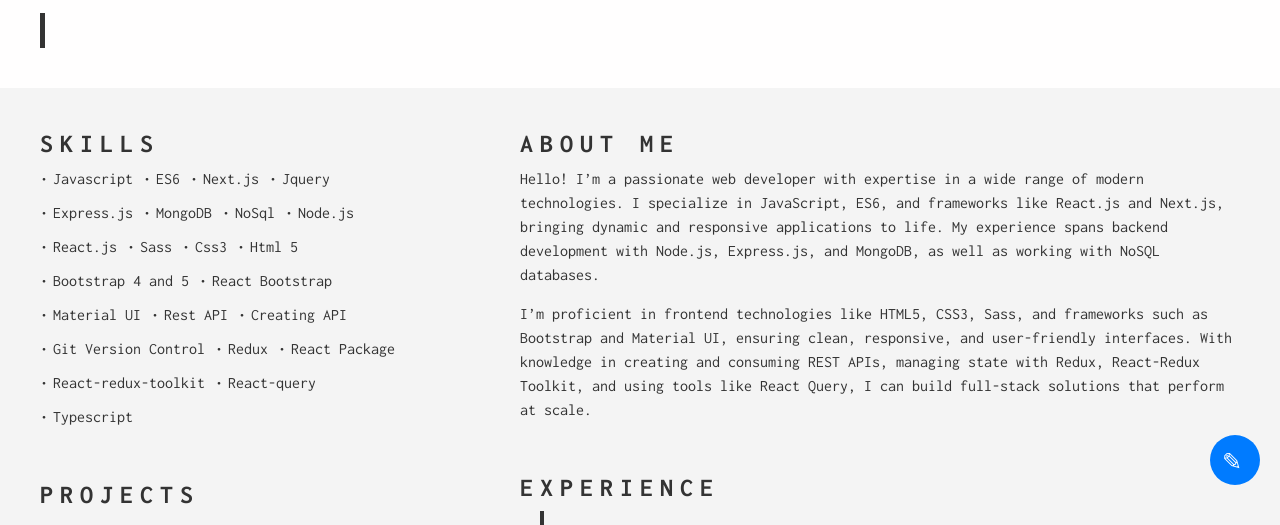
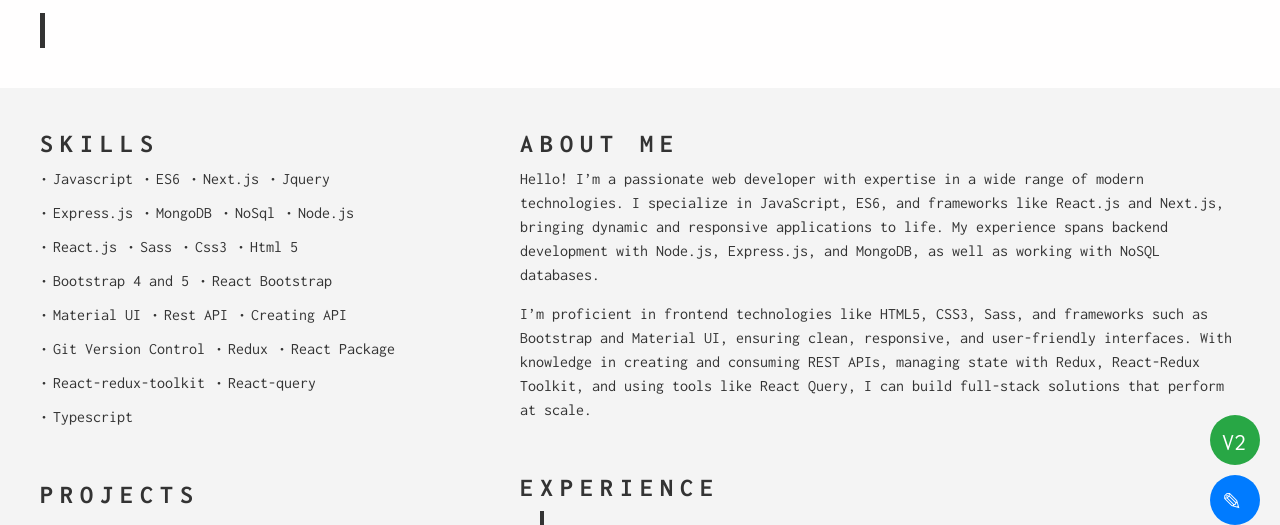
Before and after one commit to lamji/Portfolio, a plain HTML site: page index.html in a window 1280 px wide. Shown: the part 235-760 px from the top of the page. Drawn offline with nearby package versions, Linux system fonts and the light colour scheme.

Commit message:
Update index.html

```diff
--- a/index.html
+++ b/index.html
@@ -246,11 +246,26 @@
 
         .edit-icon {
             position: fixed;
-            bottom: 80px;
+            bottom: 40px;
             right: 20px;
             z-index: 100;
             cursor: pointer;
             background-color: #007bff;
+            color: white;
+            border-radius: 50%;
+            padding: 9px 12px;
+            font-size: 24px;
+            width: 50px;
+            height: 50px;
+        }
+
+        .version-icon {
+            position: fixed;
+            bottom: 100px;
+            right: 20px;
+            z-index: 100;
+            cursor: pointer;
+            background-color: #28a745;
             color: white;
             border-radius: 50%;
             padding: 9px 12px;
@@ -412,7 +427,9 @@
                 <p class="contact-info web-view" contenteditable="false">📞 09490390624 <span
                         class="lineHeight">|</span></p>
                 <p class="contact-info">🏠 Pio V. Corpus, Masbate, Ph <span class="lineHeight">|</span></p>
-                <p class="contact-info web-view" contenteditable="false">✉️ lampagojick5@gmail.com <span
+                <p class="contact-info web-view" contenteditable="false">✉️ <a
+                        href="https://mail.google.com/mail/?view=cm&fs=1&to=lampagojick5@gmail.com" target="_blank"
+                        style="text-decoration: none; color: inherit;">lampagojick5@gmail.com</a> <span
                         class="lineHeight">|</span></p>
 
                 <p class="contact-info web-view" contenteditable="false"> 🔗 <a
@@ -565,6 +582,7 @@
         </div>
 
     </div>
+    <div class="version-icon" id="versionIcon">V2</div>
     <div class="edit-icon" id="editIcon">✎</div>
 
     <!-- Modal -->
@@ -609,6 +627,11 @@
             const editModal = new bootstrap.Modal(document.getElementById('editModal'));
             editModal.show();
         });
+
+        // Redirect to another resume version
+        document.getElementById("versionIcon").addEventListener("click", function () {
+            window.location.href = "/D:/9-PERSONAL PROJECTS/17-htmlOnly/v2.html";
+        });
     </script>
 </body>
 
```
